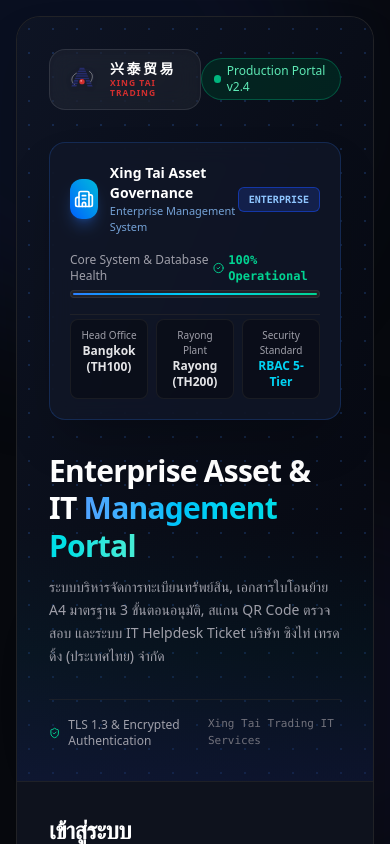
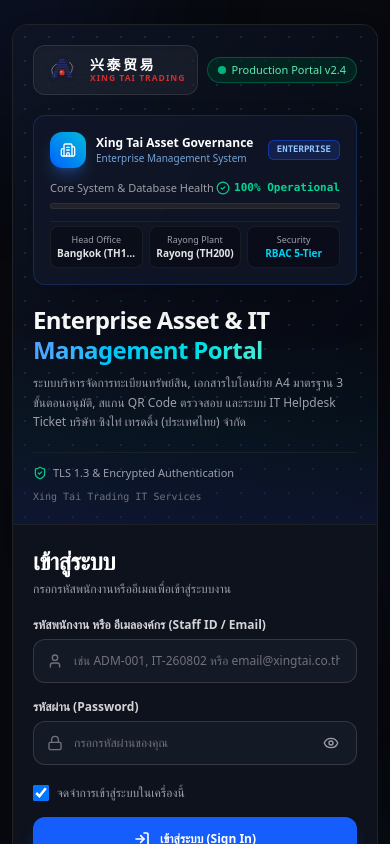
Before and after one commit to Palmtech1995/AppTicket-V2.2, a React (Vite) app: page / in a window 390 px wide. Shown: the top 844 px of the page. Built offline with nearby package versions, Linux system fonts and the light colour scheme; no server answers.

Commit message:
style: improve responsive UI layout
Refine padding, sizing, and container constraints for Login and UserEditModal components to ensure better display on mobile devices.

```diff
--- a/src/components/Auth/LoginScreen.tsx
+++ b/src/components/Auth/LoginScreen.tsx
@@ -83,33 +83,33 @@
   };
 
   return (
-    <div className="min-h-screen bg-[#07090e] flex items-center justify-center p-4 sm:p-6 lg:p-10 relative overflow-hidden font-sans text-zinc-100">
+    <div className="min-h-screen min-h-[100dvh] bg-[#07090e] flex items-center justify-center p-3 sm:p-6 lg:p-10 relative overflow-x-hidden font-sans text-zinc-100 py-6 sm:py-10">
       {/* Background Ambient Glows */}
-      <div className="absolute -top-40 -left-40 w-[500px] h-[500px] bg-blue-900/15 rounded-full blur-3xl pointer-events-none" />
-      <div className="absolute -bottom-40 -right-40 w-[600px] h-[600px] bg-cyan-900/15 rounded-full blur-3xl pointer-events-none" />
-      <div className="absolute top-1/2 left-1/3 -translate-y-1/2 w-[400px] h-[400px] bg-indigo-950/20 rounded-full blur-3xl pointer-events-none" />
+      <div className="absolute -top-40 -left-40 w-[300px] sm:w-[500px] h-[300px] sm:h-[500px] bg-blue-900/15 rounded-full blur-3xl pointer-events-none" />
+      <div className="absolute -bottom-40 -right-40 w-[350px] sm:w-[600px] h-[350px] sm:h-[600px] bg-cyan-900/15 rounded-full blur-3xl pointer-events-none" />
+      <div className="absolute top-1/2 left-1/3 -translate-y-1/2 w-[250px] sm:w-[400px] h-[250px] sm:h-[400px] bg-indigo-950/20 rounded-full blur-3xl pointer-events-none" />
 
       {/* Main Dual-Pane Window */}
-      <div className="w-full max-w-6xl min-h-[600px] bg-[#0c101a]/95 border border-zinc-800/80 rounded-3xl shadow-2xl overflow-hidden grid grid-cols-1 lg:grid-cols-12 backdrop-blur-xl relative z-10">
+      <div className="w-full max-w-6xl bg-[#0c101a]/95 border border-zinc-800/80 rounded-2xl sm:rounded-3xl shadow-2xl overflow-hidden grid grid-cols-1 lg:grid-cols-12 backdrop-blur-xl relative z-10 my-auto">
 
         {/* ========================================================================= */}
         {/* LEFT PANE: BRAND HERO, 3D AMBIENCE & FLOATING GLASS CARD */}
         {/* ========================================================================= */}
-        <div className="lg:col-span-6 xl:col-span-7 bg-gradient-to-br from-[#0e1424] via-[#090d18] to-[#060810] p-8 sm:p-12 flex flex-col justify-between relative overflow-hidden border-b lg:border-b-0 lg:border-r border-zinc-800/70">
+        <div className="lg:col-span-6 xl:col-span-7 bg-gradient-to-br from-[#0e1424] via-[#090d18] to-[#060810] p-5 sm:p-8 lg:p-12 flex flex-col justify-between relative overflow-hidden border-b lg:border-b-0 lg:border-r border-zinc-800/70">
 
           {/* Subtle Grid Pattern */}
           <div className="absolute inset-0 opacity-20 pointer-events-none bg-[radial-gradient(#3b82f6_1px,transparent_1px)] [background-size:24px_24px]" />
 
           {/* Subtle Wave Glow */}
-          <div className="absolute bottom-0 left-0 right-0 h-64 bg-gradient-to-t from-blue-950/40 via-cyan-950/20 to-transparent pointer-events-none" />
+          <div className="absolute bottom-0 left-0 right-0 h-48 sm:h-64 bg-gradient-to-t from-blue-950/40 via-cyan-950/20 to-transparent pointer-events-none" />
 
           {/* Top Brand Header with Official Xing Tai Logo */}
-          <div className="relative z-10 flex items-center justify-between">
-            <div className="flex items-center gap-3 bg-white/5 backdrop-blur-md px-4 py-2.5 rounded-2xl border border-white/10 shadow-inner">
+          <div className="relative z-10 flex items-center justify-between gap-2 flex-wrap">
+            <div className="flex items-center gap-2 sm:gap-3 bg-white/5 backdrop-blur-md px-3 sm:px-4 py-2 sm:py-2.5 rounded-xl sm:rounded-2xl border border-white/10 shadow-inner">
               <XingTaiLogo size="sm" textColor="white" />
             </div>
             <div className="flex items-center gap-2">
-              <span className="inline-flex items-center gap-1.5 px-3 py-1 rounded-full text-xs font-medium bg-emerald-950/70 border border-emerald-700/60 text-emerald-300">
+              <span className="inline-flex items-center gap-1.5 px-2.5 sm:px-3 py-1 rounded-full text-[11px] sm:text-xs font-medium bg-emerald-950/70 border border-emerald-700/60 text-emerald-300">
                 <span className="w-2 h-2 rounded-full bg-emerald-400 animate-pulse" />
                 Production Portal v2.4
               </span>
@@ -117,77 +117,77 @@
           </div>
 
           {/* Mid Section: Floating Status Glass Card */}
-          <div className="my-8 relative z-10 max-w-md">
-            <div className="bg-[#111728]/80 border border-blue-500/20 rounded-2xl p-5 shadow-2xl backdrop-blur-md relative overflow-hidden space-y-4">
+          <div className="my-5 sm:my-8 relative z-10 max-w-md w-full">
+            <div className="bg-[#111728]/80 border border-blue-500/20 rounded-xl sm:rounded-2xl p-4 sm:p-5 shadow-2xl backdrop-blur-md relative overflow-hidden space-y-3 sm:space-y-4">
               {/* Card top bar */}
-              <div className="flex items-center justify-between">
-                <div className="flex items-center gap-3">
-                  <div className="w-10 h-10 rounded-xl bg-gradient-to-tr from-blue-600 to-cyan-500 flex items-center justify-center text-white shadow-lg shadow-blue-500/30">
-                    <Building2 className="w-5 h-5" />
+              <div className="flex items-center justify-between gap-2">
+                <div className="flex items-center gap-2.5 sm:gap-3">
+                  <div className="w-9 h-9 sm:w-10 sm:h-10 rounded-xl bg-gradient-to-tr from-blue-600 to-cyan-500 flex items-center justify-center text-white shadow-lg shadow-blue-500/30 shrink-0">
+                    <Building2 className="w-4 h-4 sm:w-5 sm:h-5" />
                   </div>
                   <div>
-                    <div className="font-bold text-sm text-white">
+                    <div className="font-bold text-xs sm:text-sm text-white">
                       Xing Tai Asset Governance
                     </div>
-                    <div className="text-[11px] text-blue-300/80">Enterprise Management System</div>
+                    <div className="text-[10px] sm:text-[11px] text-blue-300/80">Enterprise Management System</div>
                   </div>
                 </div>
-                <span className="px-2.5 py-1 rounded-md text-[10px] font-mono font-bold bg-blue-950/80 border border-blue-700/60 text-blue-300">
+                <span className="px-2 sm:px-2.5 py-0.5 sm:py-1 rounded-md text-[9px] sm:text-[10px] font-mono font-bold bg-blue-950/80 border border-blue-700/60 text-blue-300 shrink-0">
                   ENTERPRISE
                 </span>
               </div>
 
               {/* Progress & Integrity */}
               <div className="space-y-1.5">
-                <div className="flex items-center justify-between text-xs">
+                <div className="flex items-center justify-between text-[11px] sm:text-xs">
                   <span className="text-zinc-400 font-medium">Core System & Database Health</span>
                   <span className="text-emerald-400 font-mono font-bold flex items-center gap-1">
                     <CheckCircle2 className="w-3.5 h-3.5" /> 100% Operational
                   </span>
                 </div>
-                <div className="w-full bg-zinc-800/80 rounded-full h-2 overflow-hidden p-0.5 border border-zinc-700/50">
+                <div className="w-full bg-zinc-800/80 rounded-full h-1.5 sm:h-2 overflow-hidden p-0.5 border border-zinc-700/50">
                   <div className="bg-gradient-to-r from-blue-500 via-cyan-400 to-emerald-400 h-full rounded-full w-full" />
                 </div>
               </div>
 
               {/* Quick Hub Stats */}
-              <div className="grid grid-cols-3 gap-2 pt-1 border-t border-zinc-800/70 text-center">
-                <div className="bg-black/30 rounded-lg p-2 border border-zinc-800/60">
-                  <div className="text-[10px] text-zinc-400">Head Office</div>
-                  <div className="text-xs font-bold text-zinc-200">Bangkok (TH100)</div>
+              <div className="grid grid-cols-3 gap-1.5 sm:gap-2 pt-1 border-t border-zinc-800/70 text-center">
+                <div className="bg-black/30 rounded-lg p-1.5 sm:p-2 border border-zinc-800/60">
+                  <div className="text-[9px] sm:text-[10px] text-zinc-400">Head Office</div>
+                  <div className="text-[10px] sm:text-xs font-bold text-zinc-200 truncate">Bangkok (TH100)</div>
                 </div>
-                <div className="bg-black/30 rounded-lg p-2 border border-zinc-800/60">
-                  <div className="text-[10px] text-zinc-400">Rayong Plant</div>
-                  <div className="text-xs font-bold text-zinc-200">Rayong (TH200)</div>
+                <div className="bg-black/30 rounded-lg p-1.5 sm:p-2 border border-zinc-800/60">
+                  <div className="text-[9px] sm:text-[10px] text-zinc-400">Rayong Plant</div>
+                  <div className="text-[10px] sm:text-xs font-bold text-zinc-200 truncate">Rayong (TH200)</div>
                 </div>
-                <div className="bg-black/30 rounded-lg p-2 border border-zinc-800/60">
-                  <div className="text-[10px] text-zinc-400">Security Standard</div>
-                  <div className="text-xs font-bold text-cyan-400">RBAC 5-Tier</div>
+                <div className="bg-black/30 rounded-lg p-1.5 sm:p-2 border border-zinc-800/60">
+                  <div className="text-[9px] sm:text-[10px] text-zinc-400">Security</div>
+                  <div className="text-[10px] sm:text-xs font-bold text-cyan-400 truncate">RBAC 5-Tier</div>
                 </div>
               </div>
             </div>
 
             {/* Main Headline */}
-            <div className="mt-8 space-y-3">
-              <h2 className="text-3xl sm:text-4xl font-extrabold text-white tracking-tight leading-tight">
+            <div className="mt-5 sm:mt-8 space-y-2 sm:space-y-3">
+              <h2 className="text-2xl sm:text-3xl lg:text-4xl font-extrabold text-white tracking-tight leading-tight">
                 Enterprise Asset & IT{' '}
                 <span className="text-transparent bg-clip-text bg-gradient-to-r from-blue-400 via-cyan-400 to-teal-300">
                   Management Portal
                 </span>
               </h2>
-              <p className="text-sm text-zinc-400 leading-relaxed max-w-md">
+              <p className="text-xs sm:text-sm text-zinc-400 leading-relaxed max-w-md">
                 ระบบบริหารจัดการทะเบียนทรัพย์สิน, เอกสารใบโอนย้าย A4 มาตรฐาน 3 ขั้นตอนอนุมัติ, สแกน QR Code ตรวจสอบ และระบบ IT Helpdesk Ticket บริษัท ซิงไท่ เทรดดิ้ง (ประเทศไทย) จำกัด
               </p>
             </div>
           </div>
 
           {/* Bottom Security Notes */}
-          <div className="relative z-10 flex items-center justify-between pt-4 border-t border-zinc-800/60">
-            <div className="flex items-center gap-2 text-xs text-zinc-400">
-              <ShieldCheck className="w-4 h-4 text-emerald-400" />
+          <div className="relative z-10 flex items-center justify-between pt-3 sm:pt-4 border-t border-zinc-800/60 flex-wrap gap-2">
+            <div className="flex items-center gap-1.5 sm:gap-2 text-[11px] sm:text-xs text-zinc-400">
+              <ShieldCheck className="w-3.5 h-3.5 sm:w-4 sm:h-4 text-emerald-400 shrink-0" />
               <span>TLS 1.3 & Encrypted Authentication</span>
             </div>
-            <div className="text-[11px] text-zinc-500 font-mono">
+            <div className="text-[10px] sm:text-[11px] text-zinc-500 font-mono">
               Xing Tai Trading IT Services
             </div>
           </div>
@@ -196,31 +196,31 @@
         {/* ========================================================================= */}
         {/* RIGHT PANE: PRODUCTION AUTH CARD */}
         {/* ========================================================================= */}
-        <div className="lg:col-span-6 xl:col-span-5 bg-[#0e121d] p-8 sm:p-12 flex flex-col justify-between space-y-8">
+        <div className="lg:col-span-6 xl:col-span-5 bg-[#0e121d] p-5 sm:p-8 lg:p-12 flex flex-col justify-between space-y-6 sm:space-y-8">
 
-          <div className="space-y-6">
+          <div className="space-y-5 sm:space-y-6">
             {/* Header */}
             <div>
               <h3 className="text-2xl sm:text-3xl font-bold text-white tracking-tight">
                 เข้าสู่ระบบ
               </h3>
-              <p className="text-xs sm:text-sm text-zinc-400 mt-1.5">
+              <p className="text-xs sm:text-sm text-zinc-400 mt-1 sm:mt-1.5">
                 กรอกรหัสพนักงานหรืออีเมลเพื่อเข้าสู่ระบบงาน
               </p>
             </div>
 
             {errorMessage && (
-              <div className="p-3.5 rounded-xl bg-red-950/80 border border-red-800 text-red-200 text-xs flex items-start gap-2.5 animate-shake">
+              <div className="p-3 sm:p-3.5 rounded-xl bg-red-950/80 border border-red-800 text-red-200 text-xs flex items-start gap-2.5 animate-shake">
                 <ShieldCheck className="w-4 h-4 text-red-400 shrink-0 mt-0.5" />
                 <div className="leading-snug">{errorMessage}</div>
               </div>
             )}
 
             {/* FORM */}
-            <form onSubmit={handleLogin} className="space-y-5">
+            <form onSubmit={handleLogin} className="space-y-4 sm:space-y-5">
               {/* Staff ID / Email */}
               <div>
-                <label className="block text-xs font-semibold text-zinc-300 mb-2">
+                <label className="block text-xs font-semibold text-zinc-300 mb-1.5 sm:mb-2">
                   รหัสพนักงาน หรือ อีเมลองค์กร (Staff ID / Email)
                 </label>
                 <div className="relative">
@@ -231,14 +231,14 @@
                     placeholder="เช่น ADM-001, IT-260802 หรือ email@xingtai.co.th"
                     value={usernameInput}
                     onChange={(e) => setUsernameInput(e.target.value)}
-                    className="w-full bg-[#141926] border border-zinc-700/80 rounded-xl pl-10 pr-4 py-3 text-sm text-white placeholder-zinc-500 focus:outline-none focus:border-blue-500 focus:ring-1 focus:ring-blue-500 transition-colors"
+                    className="w-full bg-[#141926] border border-zinc-700/80 rounded-xl pl-10 pr-4 py-2.5 sm:py-3 text-xs sm:text-sm text-white placeholder-zinc-500 focus:outline-none focus:border-blue-500 focus:ring-1 focus:ring-blue-500 transition-colors min-h-[44px]"
                   />
                 </div>
               </div>
 
               {/* Password */}
               <div>
-                <div className="flex items-center justify-between mb-2">
+                <div className="flex items-center justify-between mb-1.5 sm:mb-2">
                   <label className="block text-xs font-semibold text-zinc-300">
                     รหัสผ่าน (Password)
                   </label>
@@ -251,12 +251,13 @@
                     placeholder="กรอกรหัสผ่านของคุณ"
                     value={passwordInput}
                     onChange={(e) => setPasswordInput(e.target.value)}
-                    className="w-full bg-[#141926] border border-zinc-700/80 rounded-xl pl-10 pr-11 py-3 text-sm text-white placeholder-zinc-500 focus:outline-none focus:border-blue-500 focus:ring-1 focus:ring-blue-500 transition-colors"
+                    className="w-full bg-[#141926] border border-zinc-700/80 rounded-xl pl-10 pr-11 py-2.5 sm:py-3 text-xs sm:text-sm text-white placeholder-zinc-500 focus:outline-none focus:border-blue-500 focus:ring-1 focus:ring-blue-500 transition-colors min-h-[44px]"
                   />
                   <button
                     type="button"
                     onClick={() => setShowPassword(!showPassword)}
-                    className="absolute right-3.5 top-1/2 -translate-y-1/2 text-zinc-400 hover:text-zinc-200 transition-colors cursor-pointer"
+                    className="absolute right-3.5 top-1/2 -translate-y-1/2 text-zinc-400 hover:text-zinc-200 transition-colors cursor-pointer p-1"
+                    aria-label="Toggle password visibility"
                   >
                     {showPassword ? <EyeOff className="w-4 h-4" /> : <Eye className="w-4 h-4" />}
                   </button>
@@ -283,7 +284,7 @@
               <button
                 type="submit"
                 disabled={isLoading}
-                className="w-full bg-blue-600 hover:bg-blue-500 active:bg-blue-700 text-white font-bold text-sm py-3.5 px-4 rounded-xl shadow-lg shadow-blue-600/30 flex items-center justify-center gap-2.5 transition-all active:scale-[0.99] cursor-pointer disabled:opacity-70"
+                className="w-full bg-blue-600 hover:bg-blue-500 active:bg-blue-700 text-white font-bold text-xs sm:text-sm py-3 sm:py-3.5 px-4 rounded-xl shadow-lg shadow-blue-600/30 flex items-center justify-center gap-2.5 transition-all active:scale-[0.99] cursor-pointer disabled:opacity-70 min-h-[44px]"
               >
                 {isLoading ? (
                   <div className="w-5 h-5 border-2 border-white/30 border-t-white rounded-full animate-spin" />
@@ -297,7 +298,7 @@
             </form>
 
             {/* Help / IT Support Notice */}
-            <div className="bg-[#141926]/70 border border-zinc-800/80 rounded-xl p-3.5 text-xs text-zinc-400 flex items-start gap-2.5">
+            <div className="bg-[#141926]/70 border border-zinc-800/80 rounded-xl p-3 sm:p-3.5 text-xs text-zinc-400 flex items-start gap-2.5">
               <HelpCircle className="w-4 h-4 text-blue-400 shrink-0 mt-0.5" />
               <div className="leading-relaxed text-[11px]">
                 <span className="font-semibold text-zinc-300">ต้องการความช่วยเหลือ?</span> ติดต่อฝ่ายไอที (IT Support) โทรภายใน 1102 หรือเปิดแจ้งซ่อมผ่านระบบเพื่อขอรีเซ็ตรหัสผ่าน
@@ -306,7 +307,7 @@
           </div>
 
           {/* Footer Copyright */}
-          <div className="pt-4 border-t border-zinc-800/80 flex items-center justify-between text-xs text-zinc-500">
+          <div className="pt-3 sm:pt-4 border-t border-zinc-800/80 flex items-center justify-between text-[11px] sm:text-xs text-zinc-500 flex-wrap gap-1">
             <span>© 2026 Xing Tai Trading (Thailand) Co., Ltd.</span>
             <span>All Rights Reserved</span>
           </div>
```
Also changed, not shown: src/components/Admin/UserEditModal.tsx (+4 -4 lines).
